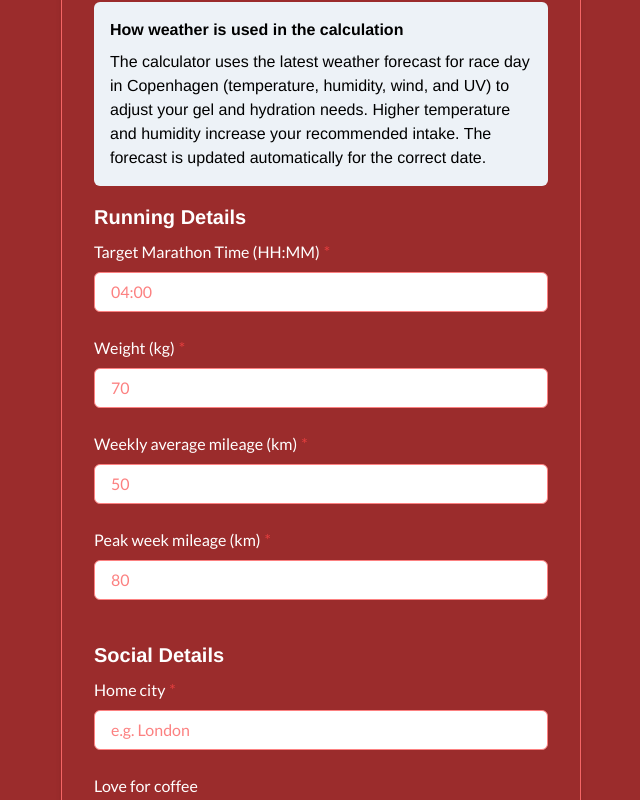
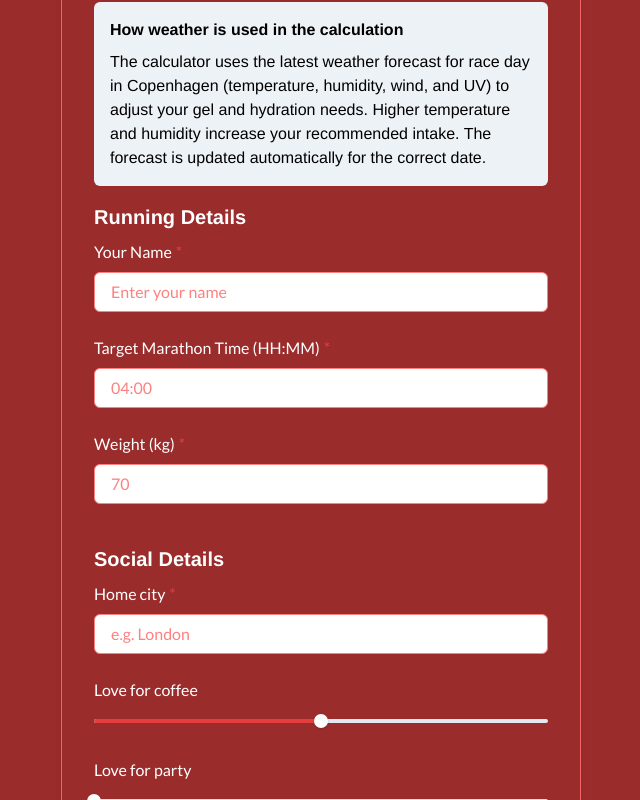
Before and after one commit to rasmusbrottwitt/maurten-calculator-, a React (Vite) app: page / in a window 1280 px wide. Shown: the part 517-1317 px from the top of the page, without its empty margins (319-959 px from the left). Built offline with nearby package versions, Linux system fonts and the light colour scheme.

Commit message:
added logic for names. Removed some fields

```diff
--- a/src/components/MarathonCalculator.tsx
+++ b/src/components/MarathonCalculator.tsx
@@ -176,24 +176,16 @@ function getCopenhagenRoute(distanceKm: number) {
 }
 
 // Helper: Suggest distance/intensity based on weekly mileage
-function getWorkoutSuggestion(day: string, weeklyMileage: string) {
-  const mileage = parseInt(weeklyMileage, 10);
+function getWorkoutSuggestion(day: string) {
   let distance = 5, intensity = "easy";
-  if (isNaN(mileage)) return { distance, intensity };
 
   if (day === "Saturday") {
     // Shakeout run logic
-    if (mileage < 40) distance = 3;
-    else if (mileage < 60) distance = 4;
-    else if (mileage < 80) distance = 5;
-    else distance = 6;
+    distance = 4;
     intensity = "very easy";
   } else {
     // Other days: short workout
-    if (mileage < 40) distance = 5;
-    else if (mileage < 60) distance = 6;
-    else if (mileage < 80) distance = 7;
-    else distance = 8;
+    distance = 6;
     intensity = "easy or strides";
   }
   return { distance, intensity };
@@ -205,8 +197,6 @@ const MarathonCalculator = () => {
   const [brand, setBrand] = useState<'Maurten' | 'Powerbar'>('Maurten')
   const [coffeeLove, setCoffeeLove] = useState(3)
   const [partyLove, setPartyLove] = useState(1)
-  const [weeklyMileage, setWeeklyMileage] = useState('')
-  const [peakMileage, setPeakMileage] = useState('')
   const [homeCity, setHomeCity] = useState('')
   const [showTooltip, setShowTooltip] = useState(false)
   const [showPartyTooltip, setShowPartyTooltip] = useState(false)
@@ -216,12 +206,27 @@ const MarathonCalculator = () => {
   const [resultsPage, setResultsPage] = useState(0)
   const [favoriteArtist, setFavoriteArtist] = useState('')
   const [showConfetti, setShowConfetti] = useState(false)
+  const [name, setName] = useState('')
+
+  // Helper function to check if user should get special recommendations
+  const getSpecialRecommendations = () => {
+    const lowerName = name.toLowerCase();
+    if (lowerName.includes('tim rossi') || lowerName.includes('tigertonito')) {
+      return 'white-monster';
+    }
+    if (lowerName.includes('kallebumbum')) {
+      return 'gin';
+    }
+    return null;
+  }
+
+  const specialType = getSpecialRecommendations();
 
   const calculateGelStrategy = () => {
     setLoading(true)
     setHasSubmitted(true)
     setTimeout(() => {
-      if (!targetTime || !weight || !weeklyMileage || !peakMileage || !homeCity) {
+      if (!targetTime || !weight || !homeCity) {
         alert('Please fill in all fields')
         setLoading(false)
         setHasSubmitted(false)
@@ -460,7 +465,7 @@ const MarathonCalculator = () => {
   const ThursdayOverview = () => {
     if (!result) return null;
     const { carbLoading } = result;
-    const workout = getWorkoutSuggestion("Thursday", weeklyMileage);
+    const workout = getWorkoutSuggestion("Thursday");
     const route = getCopenhagenRoute(workout.distance);
     const coffeeRecs = coffeeShops.slice(0, coffeeLove);
     const partyRecs = barList.slice(0, partyLove);
@@ -471,16 +476,29 @@ const MarathonCalculator = () => {
           <Text fontWeight="bold" color="red.700">LØBEREN EXPO OPENS: 14:00 – 19:00</Text>
           <Text color="red.700">Kick off the Expo! Be the first to see the world's biggest brands, their newest products, and meet running experts. Get the official race newspaper and limited-edition merchandise.</Text>
         </Box>
+        {specialType === 'white-monster' ? (
           <BlueBox>
-          <Text fontWeight="bold">Coffee tip:</Text>
+            <Text fontWeight="bold">Hey {name}, your special recommendation:</Text>
+            <Text>• White Monster Energy Drink (2-3 cans)</Text>
+          </BlueBox>
+        ) : specialType === 'gin' ? (
+          <BlueBox>
+            <Text fontWeight="bold">Hey {name}, your special recommendation:</Text>
+            <Text>• Hendrick's Gin (1 bottle)</Text>
+            <Text>• Tanqueray Gin (1 bottle)</Text>
+          </BlueBox>
+        ) : (
+          <BlueBox>
+            <Text fontWeight="bold">Coffee tip for {name}:</Text>
             <Text>{coffeeRecs[0]}</Text>
           </BlueBox>
+        )}
         <Text mb={1}>• <b>Carb target:</b> {carbLoading.dailyCarbs}g ({carbLoading.dailyCalories} kcal) throughout the day</Text>
         <Text mb={1}>• <b>Workout:</b> {workout.distance}km {workout.intensity} run. Suggested route: {route}</Text>
         <Text mb={1}>• <b>Sleep:</b> Aim for 8+ hours, keep a regular bedtime</Text>
         {partyLove > 0 && (
           <BlueBox>
-            <Text fontWeight="bold">Bar tip:</Text>
+            <Text fontWeight="bold">Bar tip for {name}:</Text>
             <Text>{partyRecs[0]}</Text>
           </BlueBox>
         )}
@@ -490,7 +508,7 @@ const MarathonCalculator = () => {
   const FridayOverview = () => {
     if (!result) return null;
     const { carbLoading } = result;
-    const workout = getWorkoutSuggestion("Friday", weeklyMileage);
+    const workout = getWorkoutSuggestion("Friday");
     const route = getCopenhagenRoute(workout.distance);
     const coffeeRecs = coffeeShops.slice(0, coffeeLove);
     const partyRecs = barList.slice(0, partyLove);
@@ -524,7 +542,7 @@ const MarathonCalculator = () => {
   const SaturdayOverview = () => {
     if (!result) return null;
     const { carbLoading } = result;
-    const workout = getWorkoutSuggestion("Saturday", weeklyMileage);
+    const workout = getWorkoutSuggestion("Saturday");
     const route = getCopenhagenRoute(workout.distance);
     const coffeeRecs = coffeeShops.slice(0, coffeeLove);
     const partyRecs = barList.slice(0, partyLove);
@@ -558,7 +576,7 @@ const MarathonCalculator = () => {
   const SundayOverview = () => {
     if (!result) return null;
     const { carbLoading } = result;
-    const workout = getWorkoutSuggestion("Sunday", weeklyMileage);
+    const workout = getWorkoutSuggestion("Sunday");
     const route = getCopenhagenRoute(workout.distance);
     const coffeeRecs = coffeeShops.slice(0, coffeeLove);
     const partyRecs = barList.slice(0, partyLove);
@@ -733,6 +751,23 @@ const MarathonCalculator = () => {
               <Grid templateColumns="1fr" gap={6} width="100%">
                 <GridItem>
                   <FormControl isRequired>
+                    <FormLabel color="white" fontFamily="'Lato', Helvetica, Arial, sans-serif">Your Name</FormLabel>
+                    <Input
+                      type="text"
+                      placeholder="Enter your name"
+                      value={name}
+                      onChange={(e: ChangeEvent<HTMLInputElement>) => setName(e.target.value)}
+                      bg="white"
+                      color="red.700"
+                      borderColor="red.300"
+                      _placeholder={{ color: 'red.300' }}
+                      width="100%"
+                      fontFamily="'Lato', Helvetica, Arial, sans-serif"
+                    />
+                  </FormControl>
+                </GridItem>
+                <GridItem>
+                  <FormControl isRequired>
                     <FormLabel color="white" fontFamily="'Lato', Helvetica, Arial, sans-serif">Target Marathon Time (HH:MM)</FormLabel>
                     <Input
                       type="text"
@@ -757,42 +792,6 @@ const MarathonCalculator = () => {
                         value={weight}
                         onChange={(e: ChangeEvent<HTMLInputElement>) => setWeight(e.target.value)}
                         placeholder="70"
-                        bg="white"
-                        color="red.700"
-                        borderColor="red.300"
-                        _placeholder={{ color: 'red.300' }}
-                        width="100%"
-                        fontFamily="'Lato', Helvetica, Arial, sans-serif"
-                      />
-                    </NumberInput>
-                  </FormControl>
-                </GridItem>
-                <GridItem>
-                  <FormControl isRequired>
-                    <FormLabel color="white" fontFamily="'Lato', Helvetica, Arial, sans-serif">Weekly average mileage (km)</FormLabel>
-                    <NumberInput min={0} max={300} width="100%">
-                      <NumberInputField
-                        value={weeklyMileage}
-                        onChange={(e: ChangeEvent<HTMLInputElement>) => setWeeklyMileage(e.target.value)}
-                        placeholder="50"
-                        bg="white"
-                        color="red.700"
-                        borderColor="red.300"
-                        _placeholder={{ color: 'red.300' }}
-                        width="100%"
-                        fontFamily="'Lato', Helvetica, Arial, sans-serif"
-                      />
-                    </NumberInput>
-                  </FormControl>
-                </GridItem>
-                <GridItem>
-                  <FormControl isRequired>
-                    <FormLabel color="white" fontFamily="'Lato', Helvetica, Arial, sans-serif">Peak week mileage (km)</FormLabel>
-                    <NumberInput min={0} max={400} width="100%">
-                      <NumberInputField
-                        value={peakMileage}
-                        onChange={(e: ChangeEvent<HTMLInputElement>) => setPeakMileage(e.target.value)}
-                        placeholder="80"
                         bg="white"
                         color="red.700"
                         borderColor="red.300"
@@ -1015,7 +1014,6 @@ const MarathonCalculator = () => {
               <>
                 <RaceDayBreakfastSection />
                 <Divider my={6} borderColor="gray.200" />
-                {/* Gel strategy section now also Fjalla One/Lato */}
                 <Box width="100%" color="white">
                   <Alert
                     status="success"
@@ -1027,7 +1025,13 @@ const MarathonCalculator = () => {
                   >
                     <AlertIcon color="white" />
                     <span style={{ color: 'white' }}>
-                      You will need {result.totalGels} gels in total ({result.regularGels} regular {brand} {brand === 'Maurten' ? 'GEL 100' : 'PowerGel Original'} and {result.caffeineGels} {brand} {brand === 'Maurten' ? 'CAF 100' : 'PowerGel Hydro Caffeine'})
+                      {specialType === 'white-monster' ? (
+                        `Hey ${name}, you'll need ${result.totalGels} White Monsters in total`
+                      ) : specialType === 'gin' ? (
+                        `Hey ${name}, you'll need ${result.totalGels} bottles of Gin in total (${result.regularGels} Hendrick's and ${result.caffeineGels} Tanqueray)`
+                      ) : (
+                        `You will need ${result.totalGels} gels in total (${result.regularGels} regular ${brand} ${brand === 'Maurten' ? 'GEL 100' : 'PowerGel Original'} and ${result.caffeineGels} ${brand} ${brand === 'Maurten' ? 'CAF 100' : 'PowerGel Hydro Caffeine'})`
+                      )}
                     </span>
                   </Alert>
                   <Text fontSize="lg" mb={2} color="white">
@@ -1035,18 +1039,26 @@ const MarathonCalculator = () => {
                   </Text>
                   <Divider my={4} borderColor="gray.200" />
                   <Text fontSize="lg" fontWeight="bold" mb={2} color="white" fontFamily="Futura, Helvetica, Arial, sans-serif">
-                    Gel Timeline:
+                    {specialType === 'white-monster' ? 'White Monster Timeline:' : specialType === 'gin' ? 'Gin Timeline:' : 'Gel Timeline:'}
                   </Text>
                   <Stack spacing={2}>
-                    {result.timeline.map((time, index) => (
+                    {result.timeline.map((time, index) => {
+                      const [timeStr, action] = time.split(' - ');
+                      const newAction = specialType === 'white-monster'
+                        ? `Drink White Monster #${index + 1}`
+                        : specialType === 'gin'
+                        ? `Drink ${index < result.regularGels ? 'Hendrick\'s' : 'Tanqueray'} Gin #${index + 1}`
+                        : action;
+                      return (
                         <Text
                           key={index}
                           color="white"
                           fontFamily="'Lato', Helvetica, Arial, sans-serif"
                         >
-                        {time}
+                          {`${timeStr} - ${newAction}`}
                         </Text>
-                    ))}
+                      );
+                    })}
                   </Stack>
                 </Box>
                 {/* Coffee recommendations in Lato */}
```
Lines whose indentation alone changed are shown as unchanged.
